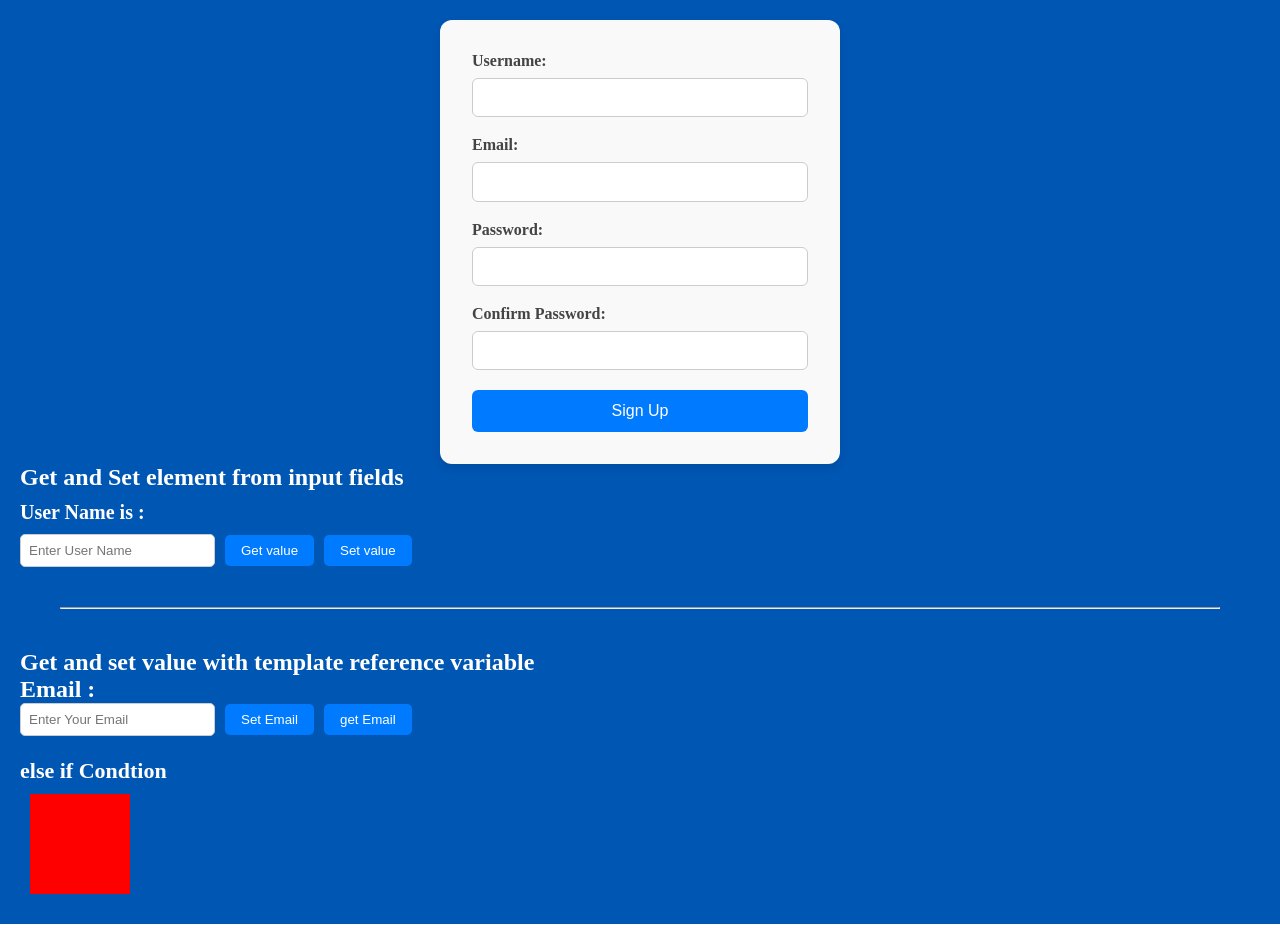
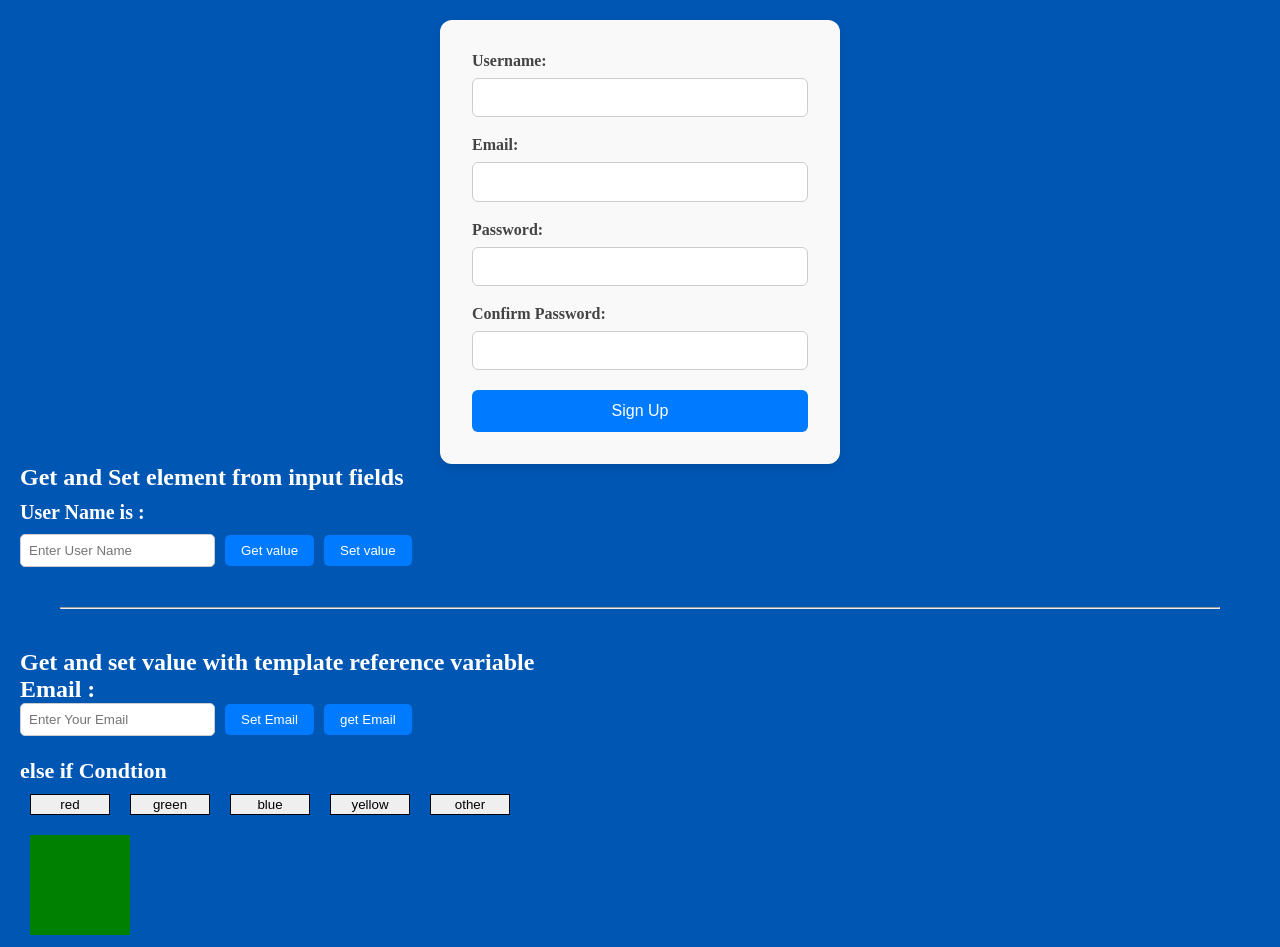
Before and after one commit to rohitbhure65/angular19, an Angular app: page / in a window 1280 px wide. Shown: the top 947 px of the page. Built offline with nearby package versions, Linux system fonts and the light colour scheme.

Commit message:
learning angular

```diff
--- a/src/app/elseif/elseif.component.html
+++ b/src/app/elseif/elseif.component.html
@@ -1,12 +1,18 @@
 <h1 style="color:white;font-size: 22px; padding-top: 22px">{{title}}</h1>
 
-@if (color === 'red') {
+<button style="margin:10px; width:80px; border: 1px solid black; padding:2px" (click)="handleColor(1)">red</button>
+<button style="margin:10px; width:80px; border: 1px solid black; padding:2px" (click)="handleColor(2)">green</button>
+<button style="margin:10px; width:80px; border: 1px solid black; padding:2px" (click)="handleColor(3)">blue</button>
+<button style="margin:10px; width:80px; border: 1px solid black; padding:2px" (click)="handleColor(4)">yellow</button>
+<button style="margin:10px; width:80px; border: 1px solid black; padding:2px" (click)="handleColor(5)">other</button>
+
+@if (color == 1) {
   <div style="width: 100px; height: 100px; background-color: red; margin: 10px;"></div>
-} @else if (color === 'green') {
+} @else if (color == 2) {
   <div style="width: 100px; height: 100px; background-color: green; margin: 10px;"></div>
-} @else if (color === 'blue') {
+} @else if (color == 3) {
   <div style="width: 100px; height: 100px; background-color: blue; margin: 10px;"></div>
-} @else if (color === 'yellow') {
+} @else if (color == 4) {
   <div style="width: 100px; height: 100px; background-color: yellow; margin: 10px;"></div>
 } @else {
   <div style="width: 100px; height: 100px; background-color: gray; margin: 10px;">No Color</div>
--- a/src/app/elseif/elseif.component.ts
+++ b/src/app/elseif/elseif.component.ts
@@ -8,5 +8,9 @@ import { Component } from '@angular/core';
 })
 export class ElseifComponent {
   title:string = "else if Condtion"
-   color = 'red';
+  color:number|string = 2;
+
+  handleColor(val:number){
+    this.color = val
+  }
 }
```
